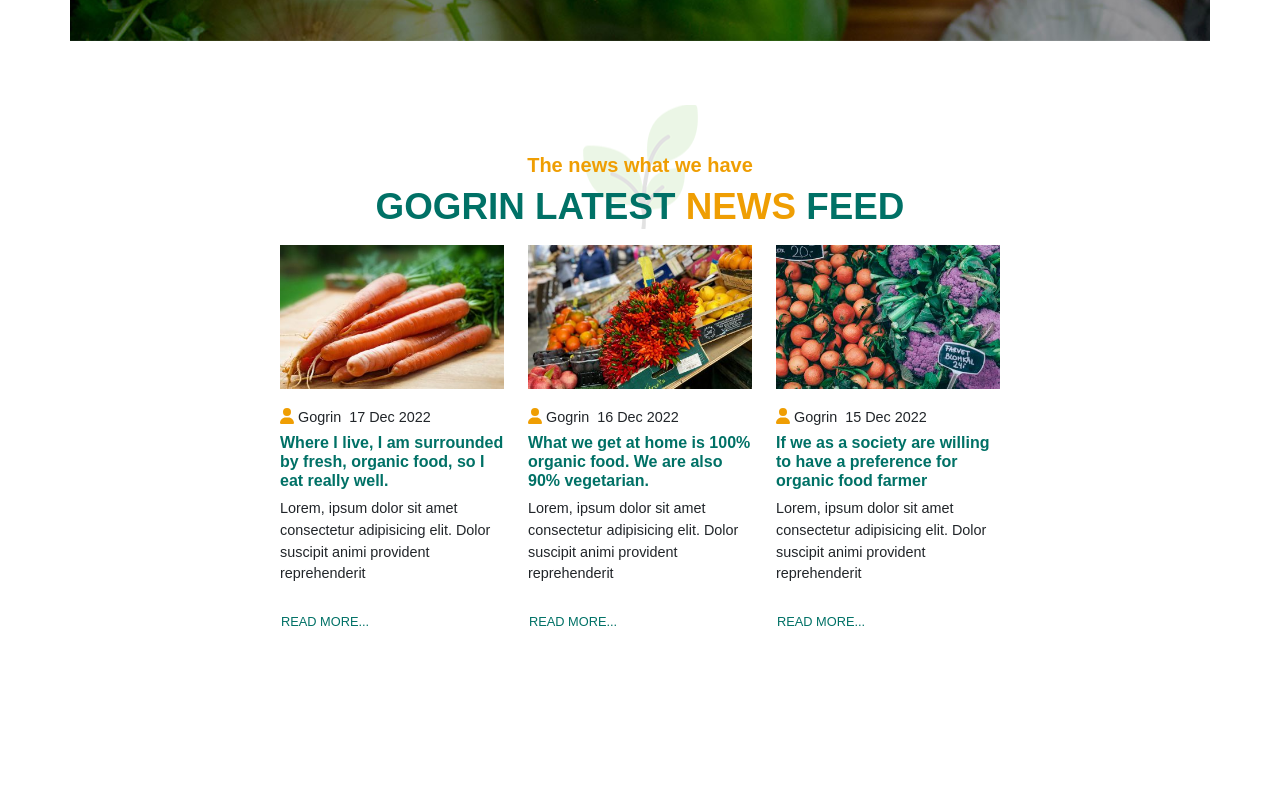
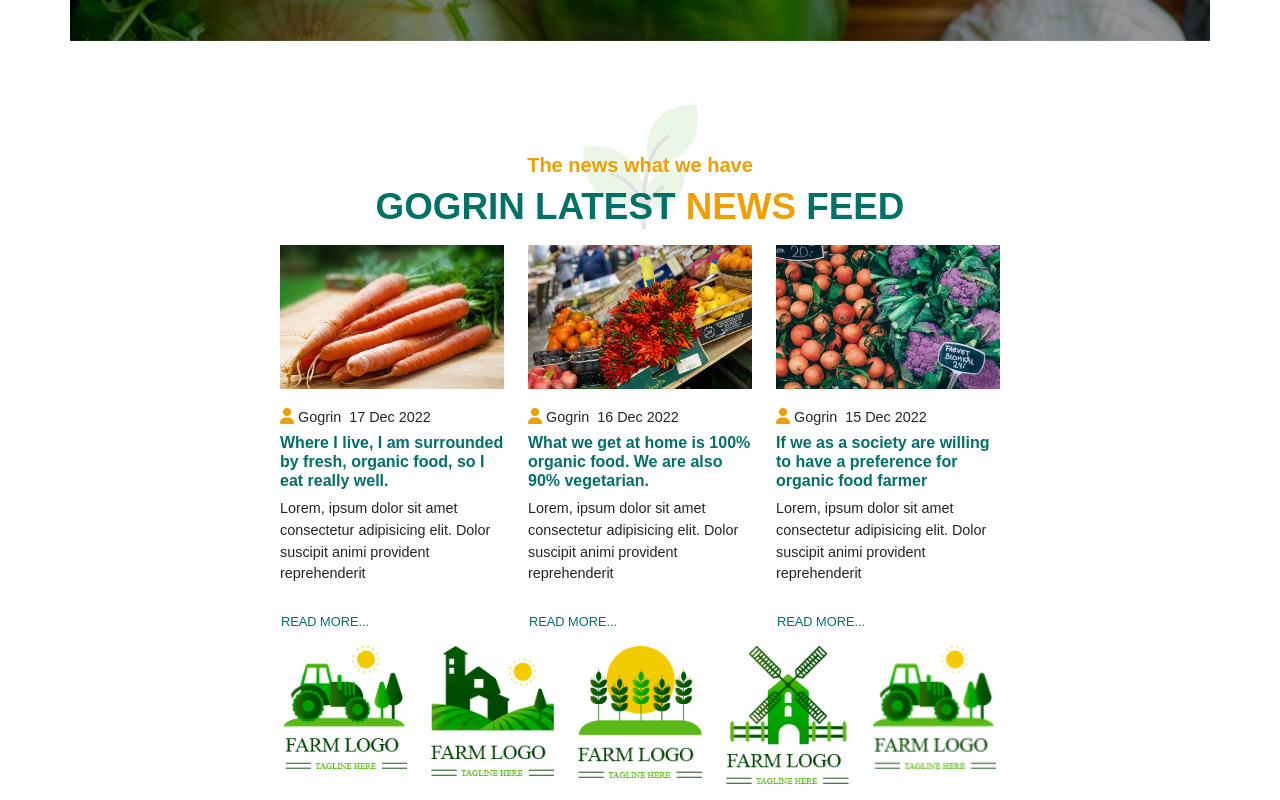
Before and after one commit to Flopiras/proj-html-vuejs, a Vue app: page / in a window 1280 px wide. Shown: the part 4465-5265 px from the top of the page. Before the commit the page ends 5111 px from the top, so only its background shows below. Built offline with nearby package versions, Linux system fonts and the light colour scheme.

Commit message:
add cards

```diff
--- a/src/components/main/SectionPartners.vue
+++ b/src/components/main/SectionPartners.vue
@@ -1,7 +1,8 @@
 <script>
 import BaseCard from '../BaseCard.vue';
 export default {
-    components: { BaseCard }
+    components: { BaseCard },
+    props: { partners: Array }
 }
 </script>
 
@@ -13,7 +14,9 @@ export default {
                 <div class="col-8">
                     <div class="grid container-fluid">
                         <div class="row row-cols-5">
-                            <div class="col"></div>
+                            <div v-for="partner in partners" :key="partner.id" class="col">
+                                <BaseCard :pic="partner.pic" />
+                            </div>
                         </div>
                     </div>
                 </div>
```
